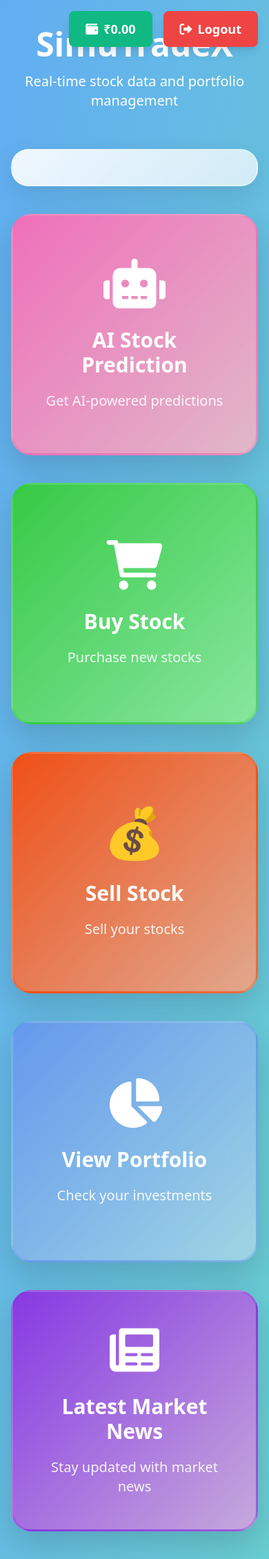
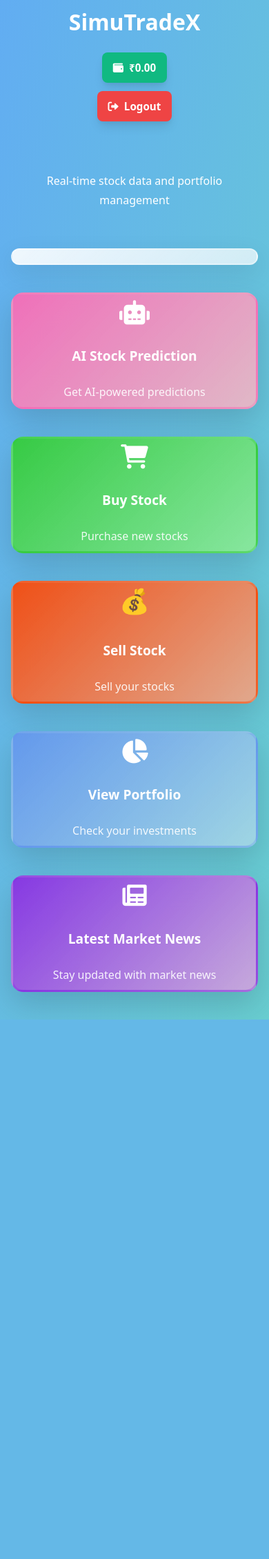
Before and after one commit to venkat4191/SimuTradeeX, a Flask app: template Stock-simulator-main/templates/index.html in a window 390 px wide. Shown: the whole page at 69% size. After the commit the page ends 1478 px from the top, so only its background shows below. Run offline with Flask 3, Linux system fonts and the light colour scheme; the template is opened without the code that fills it, so the values that code supplies are empty.

Commit message:
Update index.html

```diff
--- a/Stock-simulator-main/templates/index.html
+++ b/Stock-simulator-main/templates/index.html
@@ -30,7 +30,7 @@
             transition: all 0.5s ease;
             position: relative;
             overflow: hidden;
-            min-height: 350px;
+            min-height: 220px;
             display: flex;
             flex-direction: column;
             justify-content: center;
@@ -62,7 +62,7 @@
             border: 2px solid rgba(255, 255, 255, 0.3);
         }
         .ticker {
-            animation: ticker 20s linear infinite;
+            animation: ticker 8s linear infinite;
         }
         @keyframes ticker {
             0% { transform: translateX(100%); }
@@ -72,8 +72,9 @@
             background: linear-gradient(135deg, #667eea, #764ba2);
             color: white;
             border-radius: 18px;
-            padding: 18px 36px;
+            padding: 14px 24px;
             transition: all 0.3s ease;
+            font-size: 1rem;
         }
         .btn:hover {
             background: linear-gradient(135deg, #764ba2, #667eea);
@@ -128,63 +129,150 @@
             justify-content: space-between;
             padding: 30px;
         }
+        /* --- Mobile Responsive Tweaks --- */
+        @media (max-width: 640px) {
+            .main-container {
+                padding: 10px;
+            }
+            .card {
+                min-height: 0;
+                border-radius: 18px;
+                padding: 0.5rem 0.5rem !important;
+            }
+            .ticker-container {
+                padding: 10px;
+            }
+            .btn {
+                padding: 8px 14px;
+                font-size: 0.9rem;
+                border-radius: 12px;
+            }
+            .absolute.top-4.right-4.flex.items-center.gap-4 {
+                position: static !important;
+                flex-direction: column;
+                align-items: flex-end;
+                gap: 6px;
+                margin-bottom: 10px;
+            }
+            .text-5xl, .md\:text-6xl {
+                font-size: 2rem !important;
+            }
+            .text-xl, .md\:text-2xl {
+                font-size: 1rem !important;
+            }
+            .text-lg {
+                font-size: 0.95rem !important;
+            }
+            .text-3xl {
+                font-size: 1.2rem !important;
+            }
+            .text-7xl {
+                font-size: 2.2rem !important;
+            }
+            .py-3, .px-6 {
+                padding-top: 0.5rem !important;
+                padding-bottom: 0.5rem !important;
+                padding-left: 1rem !important;
+                padding-right: 1rem !important;
+            }
+        }
     </style>
 </head>
 <body class="min-h-screen bg-gradient-to-br from-pink-400 via-blue-400 to-green-300">
-    <!-- Logout Button and Balance -->
-    <div class="absolute top-4 right-4 flex items-center gap-4">
-        <div class="bg-green-500 text-white font-bold py-3 px-6 rounded-lg shadow-lg text-lg">
+    <!-- Always-visible Heading -->
+    <div class="w-full flex flex-col items-center justify-center mt-4 mb-4 px-4">
+        <h1 class="text-5xl md:text-6xl font-extrabold text-white drop-shadow-lg text-center sm:text-2xl">SimuTradeX</h1>
+    </div>
+    <!-- Mobile Hamburger Menu -->
+    <button id="menu-btn" class="sm:block hidden absolute top-4 left-4 z-50 text-white focus:outline-none" aria-label="Open menu">
+        <svg class="w-8 h-8" fill="none" stroke="currentColor" viewBox="0 0 24 24" xmlns="http://www.w3.org/2000/svg">
+            <path stroke-linecap="round" stroke-linejoin="round" stroke-width="2" d="M4 6h16M4 12h16M4 18h16"></path>
+        </svg>
+    </button>
+    <!-- Slide-out Menu -->
+    <div id="mobile-menu" class="sm:block hidden fixed top-0 left-0 w-3/4 max-w-xs h-full bg-white shadow-lg z-50 transform -translate-x-full transition-transform duration-300">
+        <div class="flex flex-col p-6 gap-6 mt-8">
+            <div class="bg-green-500 text-white font-bold py-2 px-4 rounded-lg shadow text-base flex items-center">
+                <i class="fas fa-wallet mr-2"></i>₹{{ "%.2f"|format(user.balance) }}
+            </div>
+            <a href="/logout" class="bg-red-500 hover:bg-red-600 text-white font-bold py-2 px-4 rounded-lg shadow transition text-base flex items-center">
+                <i class="fas fa-sign-out-alt mr-2"></i>Logout
+            </a>
+            <button id="close-menu" class="mt-8 text-gray-700 font-bold">Close</button>
+        </div>
+    </div>
+    <div id="menu-overlay" class="hidden fixed inset-0 bg-black bg-opacity-30 z-40"></div>
+    <!-- Header: Balance, Logout (hidden on mobile) -->
+    <header class="w-full flex flex-col items-center justify-center mb-8 px-4 sm:hidden">
+        <div class="bg-green-500 text-white font-bold py-3 px-6 rounded-lg shadow-lg text-lg mt-3 sm:py-2 sm:px-4 sm:text-base">
             <i class="fas fa-wallet mr-2"></i>₹{{ "%.2f"|format(user.balance) }}
         </div>
-        <a href="/logout" class="bg-red-500 hover:bg-red-600 text-white font-bold py-3 px-6 rounded-lg shadow-lg transition text-lg">
+        <a href="/logout" class="bg-red-500 hover:bg-red-600 text-white font-bold py-3 px-6 rounded-lg shadow-lg transition text-lg mt-3 sm:py-2 sm:px-4 sm:text-base">
             <i class="fas fa-sign-out-alt mr-2"></i>Logout
         </a>
-    </div>
-
+    </header>
     <div class="container mx-auto px-4 py-10">
         <div class="w-full mb-8 flex flex-col items-center justify-center text-center gap-4">
-            <h1 class="text-5xl md:text-6xl font-extrabold text-white drop-shadow-lg mx-auto">SimuTradeX</h1>
-            <p class="text-xl md:text-2xl text-white mb-6 drop-shadow mx-auto text-center">Real-time stock data and portfolio management</p>
+            <p class="text-xl md:text-2xl text-white mb-6 drop-shadow mx-auto text-center sm:text-base">Real-time stock data and portfolio management</p>
         </div>
         <div class="ticker-container mb-10">
             <div class="ticker whitespace-nowrap">
                 {% for ticker, price in stock_prices.items() %}
-                <span class="inline-block mx-10 text-gray-800 font-bold text-xl">{{ ticker }}: ₹{{ price }}</span>
+                <span class="inline-block mx-10 text-gray-800 font-bold text-xl sm:text-base sm:mx-4">{{ ticker }}: ₹{{ price }}</span>
                 {% endfor %}
             </div>
         </div>
         <div class="grid grid-cols-1 md:grid-cols-3 gap-10 mb-10">
-            <a href="/ai-predict" class="card card-1 p-10 text-center">
-                <i class="fas fa-robot text-7xl mb-7 text-white drop-shadow-lg"></i>
-                <h2 class="text-3xl font-bold text-white mb-5 drop-shadow-md">AI Stock Prediction</h2>
-                <p class="text-white text-xl opacity-90">Get AI-powered predictions</p>
+            <a href="/ai-predict" class="card card-1 p-10 sm:p-3 text-center">
+                <i class="fas fa-robot text-7xl mb-7 text-white drop-shadow-lg sm:text-3xl sm:mb-3"></i>
+                <h2 class="text-3xl font-bold text-white mb-5 drop-shadow-md sm:text-lg sm:mb-2">AI Stock Prediction</h2>
+                <p class="text-white text-xl opacity-90 sm:text-base">Get AI-powered predictions</p>
             </a>
-            <a href="/buy" class="card card-3 p-10 text-center">
-                <i class="fas fa-shopping-cart text-7xl mb-7 text-white drop-shadow-lg"></i>
-                <h2 class="text-3xl font-bold text-white mb-5 drop-shadow-md">Buy Stock</h2>
-                <p class="text-white text-xl opacity-90">Purchase new stocks</p>
+            <a href="/buy" class="card card-3 p-10 sm:p-3 text-center">
+                <i class="fas fa-shopping-cart text-7xl mb-7 text-white drop-shadow-lg sm:text-3xl sm:mb-3"></i>
+                <h2 class="text-3xl font-bold text-white mb-5 drop-shadow-md sm:text-lg sm:mb-2">Buy Stock</h2>
+                <p class="text-white text-xl opacity-90 sm:text-base">Purchase new stocks</p>
             </a>
-            <a href="/sell" class="card card-4 p-10 text-center">
+            <a href="/sell" class="card card-4 p-10 sm:p-3 text-center">
                 <div class="flex flex-col items-center justify-center mb-7">
-                    <span class="text-7xl mb-2">💰</span>
-                    <i class="fas fa-sell text-7xl text-white drop-shadow-lg"></i>
+                    <span class="text-7xl mb-2 sm:text-3xl sm:mb-1">💰</span>
+                    <i class="fas fa-sell text-7xl text-white drop-shadow-lg sm:text-3xl"></i>
                 </div>
-                <h2 class="text-3xl font-bold text-white mb-5 drop-shadow-md">Sell Stock</h2>
-                <p class="text-white text-xl opacity-90">Sell your stocks</p>
+                <h2 class="text-3xl font-bold text-white mb-5 drop-shadow-md sm:text-lg sm:mb-2">Sell Stock</h2>
+                <p class="text-white text-xl opacity-90 sm:text-base">Sell your stocks</p>
             </a>
         </div>
         <div class="grid grid-cols-1 md:grid-cols-2 gap-10">
-            <a href="/portfolio" class="card card-2 p-10 text-center">
-                <i class="fas fa-chart-pie text-7xl mb-7 text-white drop-shadow-lg"></i>
-                <h2 class="text-3xl font-bold text-white mb-5 drop-shadow-md">View Portfolio</h2>
-                <p class="text-white text-xl opacity-90">Check your investments</p>
+            <a href="/portfolio" class="card card-2 p-10 sm:p-3 text-center">
+                <i class="fas fa-chart-pie text-7xl mb-7 text-white drop-shadow-lg sm:text-3xl sm:mb-3"></i>
+                <h2 class="text-3xl font-bold text-white mb-5 drop-shadow-md sm:text-lg sm:mb-2">View Portfolio</h2>
+                <p class="text-white text-xl opacity-90 sm:text-base">Check your investments</p>
             </a>
-            <a href="/latest_news" class="card card-5 p-10 text-center">
-                <i class="fas fa-newspaper text-7xl mb-7 text-white drop-shadow-lg"></i>
-                <h2 class="text-3xl font-bold text-white mb-5 drop-shadow-md">Latest Market News</h2>
-                <p class="text-white text-xl opacity-90">Stay updated with market news</p>
+            <a href="/latest_news" class="card card-5 p-10 sm:p-3 text-center">
+                <i class="fas fa-newspaper text-7xl mb-7 text-white drop-shadow-lg sm:text-3xl sm:mb-3"></i>
+                <h2 class="text-3xl font-bold text-white mb-5 drop-shadow-md sm:text-lg sm:mb-2">Latest Market News</h2>
+                <p class="text-white text-xl opacity-90 sm:text-base">Stay updated with market news</p>
             </a>
         </div>
     </div>
+    <script>
+        // Hamburger menu toggle
+        const menuBtn = document.getElementById('menu-btn');
+        const mobileMenu = document.getElementById('mobile-menu');
+        const closeMenu = document.getElementById('close-menu');
+        const menuOverlay = document.getElementById('menu-overlay');
+        menuBtn && menuBtn.addEventListener('click', () => {
+            mobileMenu.classList.remove('-translate-x-full');
+            menuOverlay.classList.remove('hidden');
+        });
+        closeMenu && closeMenu.addEventListener('click', () => {
+            mobileMenu.classList.add('-translate-x-full');
+            menuOverlay.classList.add('hidden');
+        });
+        menuOverlay && menuOverlay.addEventListener('click', () => {
+            mobileMenu.classList.add('-translate-x-full');
+            menuOverlay.classList.add('hidden');
+        });
+    </script>
 </body>
 </html>
```
